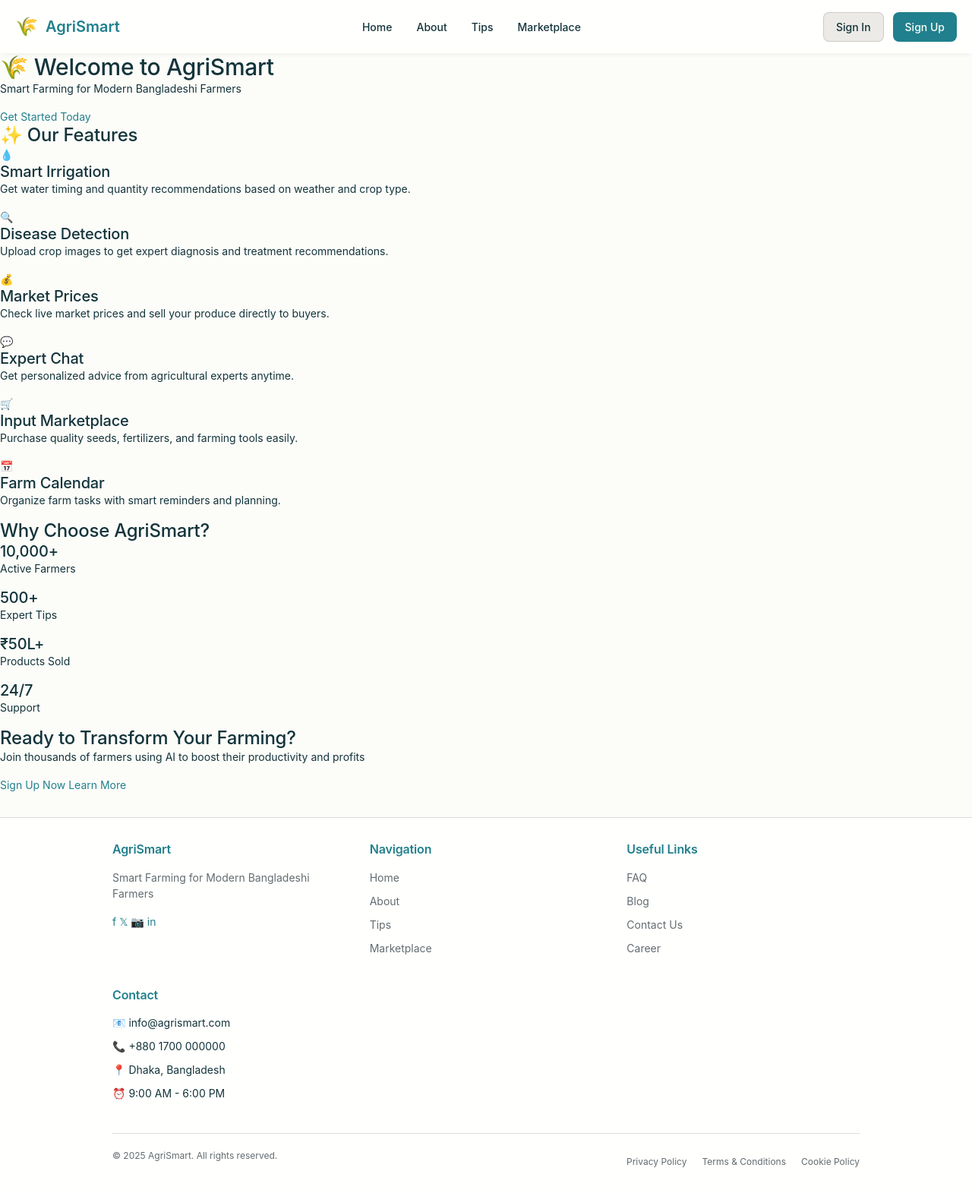
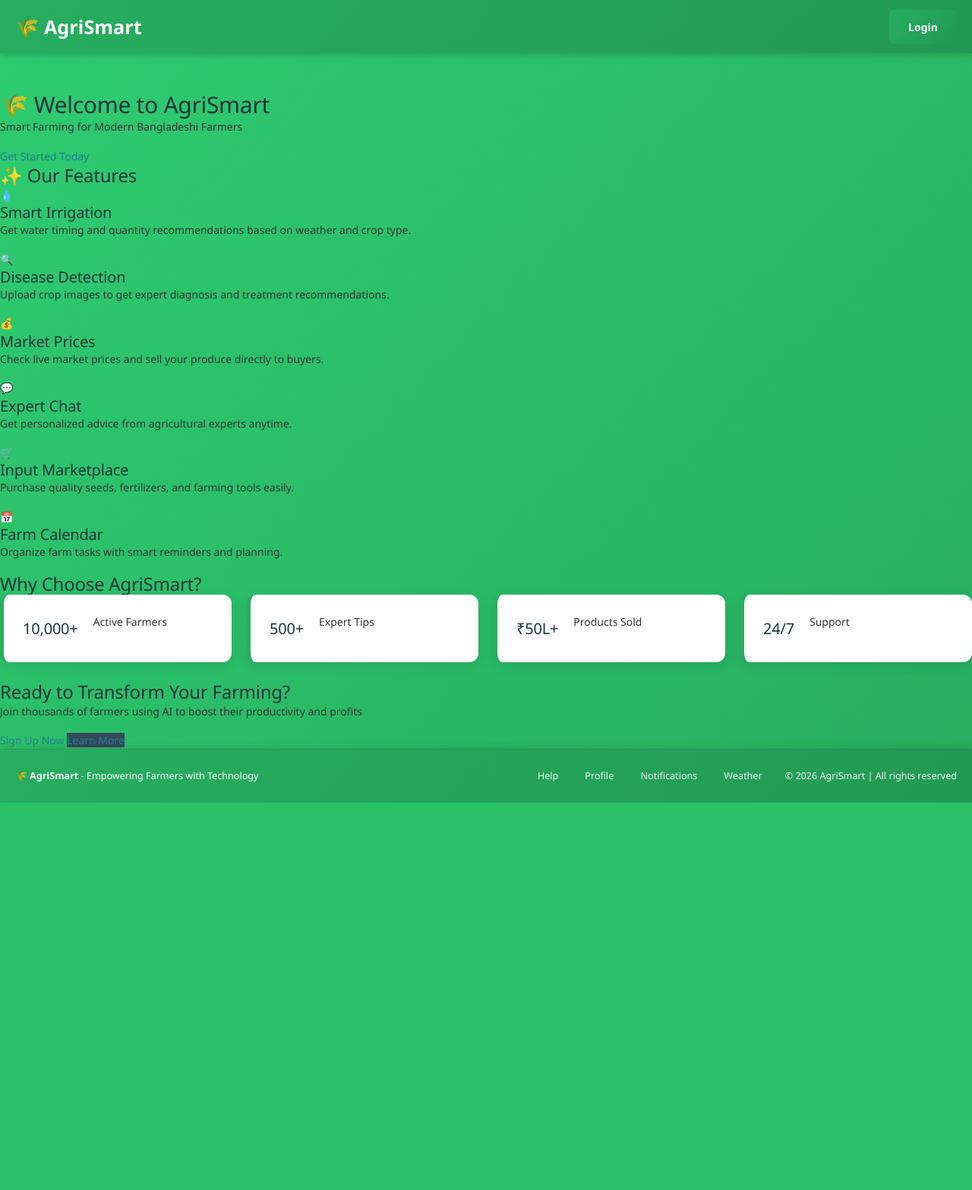
Before and after one commit to jobayer360s/AgriSmart, a PHP site: page / in a window 1280 px wide. Shown: the whole page at 76% size. After the commit the page ends 1057 px from the top, so only its background shows below. Run offline with PHP 8.4, Linux system fonts and the light colour scheme; some web fonts are replaced.

Commit message:
Notification

```diff
--- a/assets/layouts/footer.php
+++ b/assets/layouts/footer.php
@@ -1,66 +1,56 @@
-<?php
-// assets/layouts/footer.php - Shared Footer Component
-?>
-<footer class="footer">
-    <div class="footer-container">
-        <!-- Footer Content Grid -->
-        <div class="footer-grid">
-            <!-- Company Info -->
-            <div class="footer-section">
-                <h4>AgriSmart</h4>
-                <p>Smart Farming for Modern Bangladeshi Farmers</p>
-                <div class="social-links">
-                    <a href="#" title="Facebook">f</a>
-                    <a href="#" title="Twitter">𝕏</a>
-                    <a href="#" title="Instagram">📷</a>
-                    <a href="#" title="LinkedIn">in</a>
+<!DOCTYPE html>
+<html lang="en">
+<head>
+    <meta charset="UTF-8">
+    <meta name="viewport" content="width=device-width, initial-scale=1.0">
+    <title><?php echo isset($pageTitle) ? htmlspecialchars($pageTitle) . ' - AgriSmart' : 'AgriSmart'; ?></title>
+    <link rel="stylesheet" href="../assets/css/style.css">
+</head>
+<body>
+        <footer class="footer">
+        <div class="footer-content">
+            <div class="footer-main">
+                <div class="footer-left">
+                    <strong>🌾 AgriSmart</strong> - Empowering Farmers with Technology
+
+                </div>
+                <div class="footer-center">
+                    <a href="help.php">Help</a>
+                    <a href="profile.php">Profile</a>
+                    <a href="notifications.php">Notifications</a>
+                    <a href="weather.php">Weather</a>
+
+                </div>
+                <div class="footer-right">
+                    &copy; <?php echo date('Y'); ?> AgriSmart | All rights reserved
                 </div>
             </div>
+        </div>
+    </footer>
 
-            <!-- Quick Navigation -->
-            <div class="footer-section">
-                <h4>Navigation</h4>
-                <ul class="footer-links">
-                    <li><a href="../../index.php">Home</a></li>
-                    <li><a href="about.php">About</a></li>
-                    <li><a href="tips.php">Tips</a></li>
-                    <li><a href="marketplace.php">Marketplace</a></li>
-                </ul>
-            </div>
+    <?php if(isset($includeAdminJS) && $includeAdminJS): ?>
+        <script src="../assets/js/admin.js"></script>
+    <?php endif; ?>
+    <?php if(isset($includeChatJS) && $includeChatJS): ?>
+        <script src="../assets/js/chat.js"></script>
+    <?php endif; ?>
 
-            <!-- Useful Links -->
-            <div class="footer-section">
-                <h4>Useful Links</h4>
-                <ul class="footer-links">
-                    <li><a href="#">FAQ</a></li>
-                    <li><a href="#">Blog</a></li>
-                    <li><a href="#">Contact Us</a></li>
-                    <li><a href="#">Career</a></li>
-                </ul>
-            </div>
-
-            <!-- Contact Info -->
-            <div class="footer-section">
-                <h4>Contact</h4>
-                <ul class="footer-links">
-                    <li>📧 info@agrismart.com</li>
-                    <li>📞 +880 1700 000000</li>
-                    <li>📍 Dhaka, Bangladesh</li>
-                    <li>⏰ 9:00 AM - 6:00 PM</li>
-                </ul>
-            </div>
-        </div>
-
-        <!-- Footer Bottom -->
-        <div class="footer-bottom">
-            <div class="footer-left">
-                <p>&copy; 2025 AgriSmart. All rights reserved.</p>
-            </div>
-            <div class="footer-right">
-                <a href="#">Privacy Policy</a>
-                <a href="#">Terms & Conditions</a>
-                <a href="#">Cookie Policy</a>
-            </div>
-        </div>
-    </div>
-</footer>
+    <script>
+    window.onscroll = function() {
+        if(document.body.scrollTop > 300 || document.documentElement.scrollTop > 300) {
+            if(!document.getElementById('backToTop')) {
+                const btn = document.createElement('button');
+                btn.id = 'backToTop';
+                btn.innerHTML = '⬆️';
+                btn.style.cssText = 'position:fixed;bottom:30px;right:30px;background:linear-gradient(135deg,#27ae60 0%,#229954 100%);color:white;border:none;border-radius:50%;width:50px;height:50px;font-size:1.5em;cursor:pointer;box-shadow:0 4px 15px rgba(0,0,0,0.2);z-index:999;';
+                btn.onclick = function() { window.scrollTo({top: 0, behavior: 'smooth'}); };
+                document.body.appendChild(btn);
+            }
+        } else {
+            const btn = document.getElementById('backToTop');
+            if(btn) btn.remove();
+        }
+    };
+    </script>
+</body>
+</html>
--- a/assets/layouts/header.php
+++ b/assets/layouts/header.php
@@ -1,80 +1,153 @@
-<?php
-// assets/layouts/header.php - Shared Header Component
-$current_page = basename($_SERVER['PHP_SELF']);
-$is_root = dirname($_SERVER['PHP_SELF']) === '\\' || dirname($_SERVER['PHP_SELF']) === '/';
-?>
 <!DOCTYPE html>
 <html lang="en">
 <head>
     <meta charset="UTF-8">
     <meta name="viewport" content="width=device-width, initial-scale=1.0">
+    <title><?php echo isset($pageTitle) ? htmlspecialchars($pageTitle) . ' - AgriSmart' : 'AgriSmart'; ?></title>
+    <link rel="stylesheet" href="../assets/css/style.css">
 </head>
 <body>
-    <header class="header">
-        <div class="header-container">
-            <!-- Logo -->
-            <div class="logo">
-                <a href="<?php echo (strpos($current_page, '.php') !== false && $current_page !== 'index.php') ? '../../index.php' : 'index.php'; ?>">
-                    <span class="logo-icon">🌾</span>
-                    <span class="logo-text">AgriSmart</span>
-                </a>
-            </div>
+    <nav class="top-nav">
+        <div class="nav-container">
+            <a href="<?php
+                if(isset($_SESSION['role'])) {
+                    switch($_SESSION['role']) {
+                        case 'admin': echo 'admin_dashboard.php'; break;
+                        case 'management': echo 'management_dashboard.php'; break;
+                        case 'expert': echo 'expert_dashboard.php'; break;
+                        case 'farmer': echo 'farmer_dashboard.php'; break;
+                        default: echo 'login.php';
+                    }
+                } else {
+                    echo 'login.php';
+                }
+            ?>" class="nav-logo">🌾 AgriSmart</a>
 
-            <!-- Navigation Menu -->
-            <nav class="nav-menu">
-                <a href="<?php echo (strpos($current_page, '.php') !== false && $current_page !== 'index.php') ? 'home.php' : 'views/home.php'; ?>"
-                   class="nav-link <?php echo (strpos($current_page, '.php') === false || $current_page === 'home.php') ? 'active' : ''; ?>">
-                    Home
-                </a>
-                <a href="<?php echo (strpos($current_page, '.php') !== false && $current_page !== 'index.php') ? 'about.php' : 'views/about.php'; ?>"
-                   class="nav-link <?php echo $current_page === 'about.php' ? 'active' : ''; ?>">
-                    About
-                </a>
-                <a href="<?php echo (strpos($current_page, '.php') !== false && $current_page !== 'index.php') ? 'tips.php' : 'views/tips.php'; ?>"
-                   class="nav-link <?php echo $current_page === 'tips.php' ? 'active' : ''; ?>">
-                    Tips
-                </a>
-                <a href="<?php echo (strpos($current_page, '.php') !== false && $current_page !== 'index.php') ? 'marketplace.php' : 'views/marketplace.php'; ?>"
-                   class="nav-link <?php echo $current_page === 'marketplace.php' ? 'active' : ''; ?>">
-                    Marketplace
-                </a>
+            <button class="mobile-menu-toggle" onclick="toggleMobileMenu()">☰</button>
 
-            </nav>
+            <ul class="nav-menu" id="navMenu">
+                <?php if(isset($_SESSION['role']) && ($_SESSION['role'] == 'admin')): ?>
 
-            <!-- Auth Buttons -->
-            <div class="auth-buttons">
-                <a href="<?php echo (strpos($current_page, '.php') !== false && $current_page !== 'index.php') ? 'auth.php' : 'views/auth.php'; ?>"
-                   class="btn-sign-in">Sign In</a>
-                <a href="<?php echo (strpos($current_page, '.php') !== false && $current_page !== 'index.php') ? 'auth.php#signup' : 'views/auth.php#signup'; ?>"
-                   class="btn-sign-up">Sign Up</a>
-            </div>
+                    <li><a href="<?php echo ($_SESSION['role'] == 'admin') ? 'admin_dashboard.php' : 'management_dashboard.php'; ?>">Dashboard</a></li>
+                    <li><a href="manage_users.php">Users</a></li>
+                    <li><a href="manage_products.php">Products</a></li>
+                    <li><a href="manage_orders.php">Orders</a></li>
+                    <li><a href="manage_tips.php">Tips</a></li>
+                    <li><a href="manage_weather.php">Weather</a></li>
+                    <li><a href="revenue_report.php">Revenue</a></li>
 
-            <!-- Mobile Menu Button -->
-            <button class="mobile-menu-btn" onclick="toggleMobileMenu()">
-                <span></span>
-                <span></span>
-                <span></span>
-            </button>
-        </div>
+                <?php elseif(isset($_SESSION['role']) && ($_SESSION['role'] == 'management')): ?>
 
-        <!-- Mobile Menu -->
-        <div id="mobileMenu" class="mobile-menu hidden">
-            <a href="<?php echo (strpos($current_page, '.php') !== false && $current_page !== 'index.php') ? '../../index.php' : 'index.php'; ?>" class="mobile-nav-link">Home</a>
-            <a href="<?php echo (strpos($current_page, '.php') !== false && $current_page !== 'index.php') ? 'about.php' : 'views/about.php'; ?>" class="mobile-nav-link">About</a>
-            <a href="<?php echo (strpos($current_page, '.php') !== false && $current_page !== 'index.php') ? 'tips.php' : 'views/tips.php'; ?>" class="mobile-nav-link">Tips</a>
-            <a href="<?php echo (strpos($current_page, '.php') !== false && $current_page !== 'index.php') ? 'marketplace.php' : 'views/marketplace.php'; ?>" class="mobile-nav-link">Marketplace</a>
-            <div class="mobile-auth">
-                <a href="<?php echo (strpos($current_page, '.php') !== false && $current_page !== 'index.php') ? 'auth.php' : 'views/auth.php'; ?>" class="mobile-btn-sign-in">Sign In</a>
-                <a href="<?php echo (strpos($current_page, '.php') !== false && $current_page !== 'index.php') ? 'auth.php#signup' : 'views/auth.php#signup'; ?>" class="mobile-btn-sign-up">Sign Up</a>
+                    <li><a href="<?php echo ($_SESSION['role'] == 'admin') ? 'admin_dashboard.php' : 'management_dashboard.php'; ?>">Dashboard</a></li>
+                    <li><a href="manage_users.php">Users</a></li>
+                    <li><a href="manage_products.php">Products</a></li>
+                    <li><a href="manage_orders.php">Orders</a></li>
+                    <li><a href="manage_tips.php">Tips</a></li>
+                    <li><a href="manage_weather.php">Weather</a></li>
+
+                <?php elseif(isset($_SESSION['role']) && $_SESSION['role'] == 'farmer'): ?>
+
+                    <li><a href="farmer_dashboard.php">Dashboard</a></li>
+                    <li><a href="shop.php">Shop</a></li>
+                    <li><a href="cart.php">Cart</a></li>
+                    <li><a href="my_orders.php">Orders</a></li>
+                    <li><a href="calendar.php">Calendar</a></li>
+                    <li><a href="all_tips.php">Tips</a></li>
+                    <li><a href="questions.php">Q&A</a></li>
+                    <li><a href="chat_list.php">Chat</a></li>
+                    <li><a href="weather.php">Weather</a></li>
+
+                <?php elseif(isset($_SESSION['role']) && $_SESSION['role'] == 'expert'): ?>
+
+                    <li><a href="expert_dashboard.php">Dashboard</a></li>
+                    <li><a href="my_tips.php">My Tips</a></li>
+                    <li><a href="post_tip.php">Post Tip</a></li>
+                    <li><a href="questions.php">Q&A</a></li>
+                    <li><a href="chat_list.php">Chat</a></li>
+                    <li><a href="all_tips.php">All Tips</a></li>
+                    <li><a href="weather.php">Weather</a></li>
+                <?php endif; ?>
+            </ul>
+
+            <div class="nav-user">
+                <?php if(isset($_SESSION['user_id'])): ?>
+                    <?php
+                    $unreadCount = 0;
+                    if(file_exists(__DIR__ . '/../../models/notificationModel.php')) {
+                        require_once(__DIR__ . '/../../models/notificationModel.php');
+                        try {
+                            $unreadCount = getUnreadNotificationCount($_SESSION['user_id']);
+                        } catch(Exception $e) {
+                            $unreadCount = 0;
+                        }
+                    }
+                    ?>
+                    <a href="notifications.php" class="notification-icon">
+                        🔔
+                        <?php if($unreadCount > 0): ?>
+                            <span class="notification-badge"><?php echo $unreadCount; ?></span>
+                        <?php endif; ?>
+                    </a>
+                    <div class="user-info">
+                        <a href="profile.php" style="text-decoration: none; color: white;">
+                            <div class="user-avatar">
+                                <?php echo isset($_SESSION['username']) ? strtoupper(substr($_SESSION['username'], 0, 1)) : 'U'; ?>
+                            </div>
+                        </a>
+                        <div>
+                            <div style="font-weight: 600;"><?php echo isset($_SESSION['username']) ? htmlspecialchars($_SESSION['username']) : 'User'; ?></div>
+                            <div class="user-role"><?php echo isset($_SESSION['role']) ? ucfirst(htmlspecialchars($_SESSION['role'])) : 'Guest'; ?></div>
+                        </div>
+                    </div>
+                    <a href="../controllers/logout.php" class="btn btn-secondary" style="margin-left: 15px;">Logout</a>
+                <?php else: ?>
+                    <a href="login.php" class="btn" style="margin-left: 15px;">Login</a>
+                <?php endif; ?>
             </div>
         </div>
-    </header>
+    </nav>
 
-    <script>
+    <div class="main-container">
+        <?php
+        if(isset($_GET['success'])) {
+            echo '<div class="alert alert-success">';
+            switch($_GET['success']) {
+                case 'added': echo '✅ Successfully added!'; break;
+                case 'updated': echo '✅ Successfully updated!'; break;
+                case 'deleted': echo '✅ Successfully deleted!'; break;
+                case 'completed': echo '✅ Successfully completed!'; break;
+                default: echo '✅ Operation successful!';
+            }
+            echo '</div>';
+        }
+        if(isset($_GET['error'])) {
+            echo '<div class="alert alert-error">';
+            switch($_GET['error']) {
+                case 'failed': echo '❌ Operation failed!'; break;
+                case 'not_found': echo '❌ Item not found!'; break;
+                case 'permission_denied': echo '❌ Permission denied!'; break;
+                default: echo '❌ An error occurred!';
+            }
+            echo '</div>';
+        }
+        ?>
+        <script>
         function toggleMobileMenu() {
-            const menu = document.getElementById('mobileMenu');
-            menu.classList.toggle('hidden');
+            document.getElementById('navMenu').classList.toggle('active');
         }
-    </script>
+        window.onload = function() {
+            const alerts = document.querySelectorAll('.alert');
+            alerts.forEach(alert => {
+                setTimeout(() => {
+                    alert.style.transition = 'opacity 0.5s ease';
+                    alert.style.opacity = '0';
+                    setTimeout(() => alert.remove(), 500);
+                }, 5000);
+            });
+        }
+        </script>
+
+    </div>
+
 </body>
 </html>
```
Also changed, not shown: controllers/markAllNotificationsRead.php (added, +11 -0 lines), models/notificationModel.php (added, +56 -0 lines), views/notifications.php (added, +61 -0 lines).
